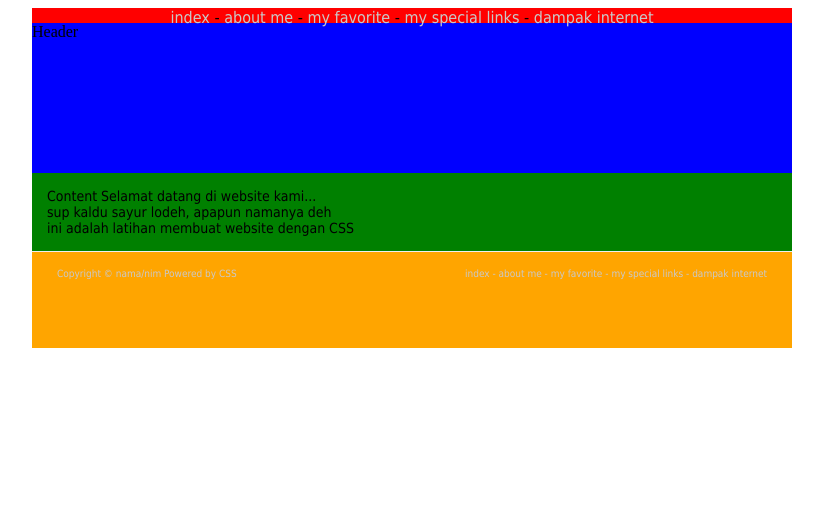
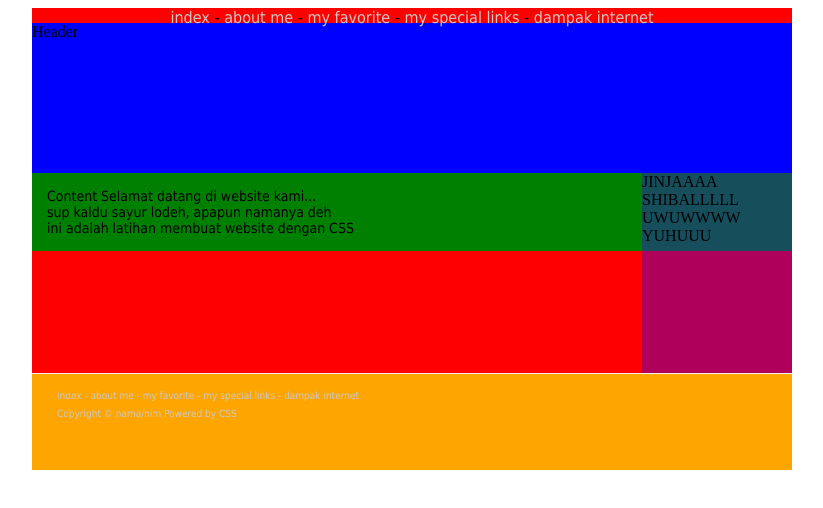
Before and after one commit to savannafarellAqilla/latihan_bsd, a plain HTML site: page index2.html in a window 1280 px wide. Shown: the whole page, without its empty margins (228-1051 px from the left). Drawn offline with Linux system fonts and the light colour scheme.

Commit message:
bsdlatihanindex2

```diff
--- a/index2.html
+++ b/index2.html
@@ -16,6 +16,7 @@
         <a href="dampak.html">dampak internet</a>
     </div>
     <div id="header">Header</div>
+    <div id="side-bar"> JINJAAAA SHIBALLLLL UWUWWWW YUHUUU </div>
     <div id="content">Content
         Selamat datang di website kami...<br />
         sup kaldu sayur lodeh, apapun namanya deh<br />
--- a/style.css
+++ b/style.css
@@ -33,6 +33,7 @@ text-decoration: none;
 }
 #main-nav a:hover{color: #db6d16;}
 #footer {
+    Clear:both;
 height: 70px;
 font-family: Tahoma, Arial, Helvetica, Sans-serif;
 font-size: 10px;
@@ -48,6 +49,7 @@ text-decoration: none;
 #footer a:hover {
 color: #db6d16;
 }
+Clear:both;
 #footer #altnav {
 width: 350px;
 float: right;
@@ -57,3 +59,10 @@ text-align: right;
 font-family:Tahoma, arial, helvetica, sans-serif;
 font-size:14px;
 padding: 15px 15px;}
+
+#side-bar{
+background:rgba(56, 3, 230, 0.4)
+00; float:right;
+width:150px;
+height: 200px;
+}
```
